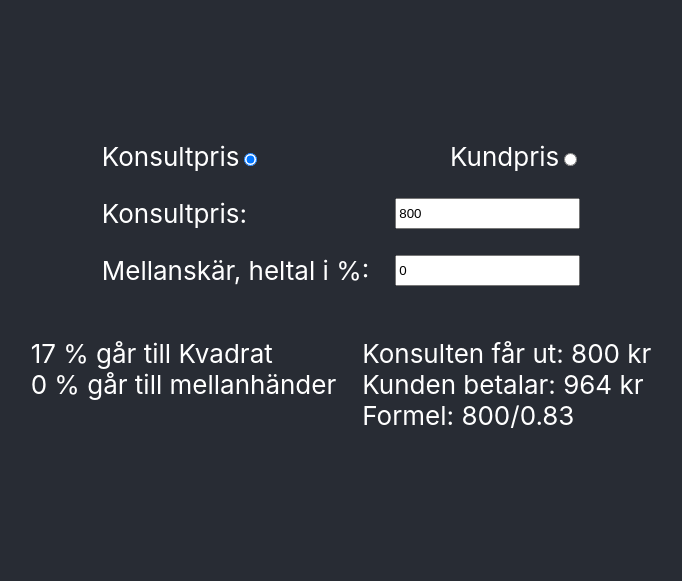
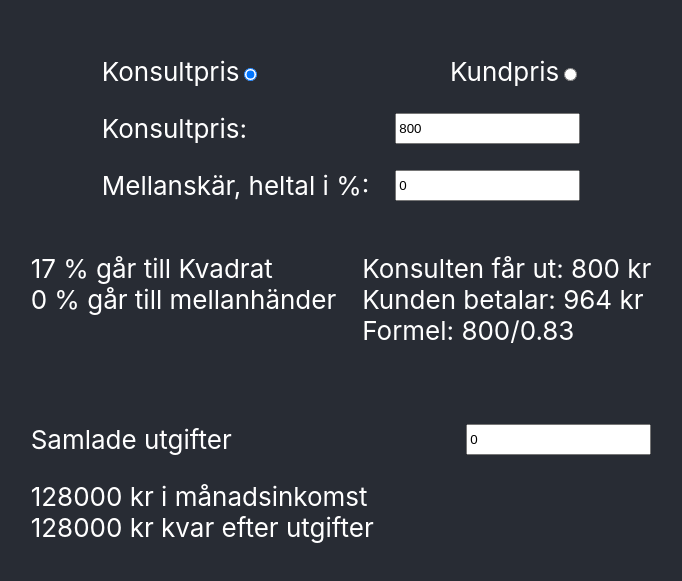
Before and after one commit to SimpleCookie/kvadrat-pris, a React (Create React App) app: page / in a window 1280 px wide. Shown: the part 101-682 px from the top of the page, without its empty margins (299-981 px from the left). Built offline with nearby package versions, Linux system fonts and the light colour scheme.

Commit message:
Begin budgetting

```diff
--- a/src/App.tsx
+++ b/src/App.tsx
@@ -1,5 +1,7 @@
 import { useState } from "react"
 import "./App.css"
+import { Budget } from "./components/budget/budget"
+import { clientToConsultantPrice } from "./components/quotation/ConsultantPrice"
 import { Quotation } from "./components/quotation/Quotation"
 
 
@@ -64,6 +66,8 @@ const App = () => {
         </form>
         <div className="result">
           <Quotation useClientPrice={useClientPrice} price={price} fee={fee} />
+          <div style={{ paddingBottom: "2em"}} />
+          <Budget price={useClientPrice ? clientToConsultantPrice(price, fee).price : price} />
         </div>
       </main>
     </div>
--- /dev/null
+++ b/src/components/BasicInput.tsx
@@ -0,0 +1,20 @@
+
+interface Props {
+  label: string
+  onChange: (value: number) => void
+  defaultValue?: number
+}
+export const BasicNumberInput = ({ label, onChange, defaultValue }: Props) => {
+
+  return (
+    <label className="label" htmlFor={label}>
+      <span className="label-text">{label}</span>
+      <input
+        type="number"
+        name={label}
+        defaultValue={defaultValue || 0}
+        onChange={(e) => onChange(+e.target.value)}
+      />
+    </label>
+  )
+}
--- /dev/null
+++ b/src/components/budget/budget.tsx
@@ -0,0 +1,21 @@
+import { useState } from "react"
+import { BasicNumberInput } from "../BasicInput"
+
+interface Props {
+  price: number
+}
+
+const hoursInMonth = 160
+const monthlyIncome = (price: number) => hoursInMonth * price
+
+export const Budget = ({ price }: Props) => {
+  const [expenses, setExpenses] = useState(0)
+  const income = monthlyIncome(price)
+  return (
+    <div>
+      <BasicNumberInput label="Samlade utgifter" onChange={setExpenses} />
+      <div>{income} kr i månadsinkomst</div>
+      <div>{income - expenses} kr kvar efter utgifter</div>
+    </div>
+  )
+}
```
